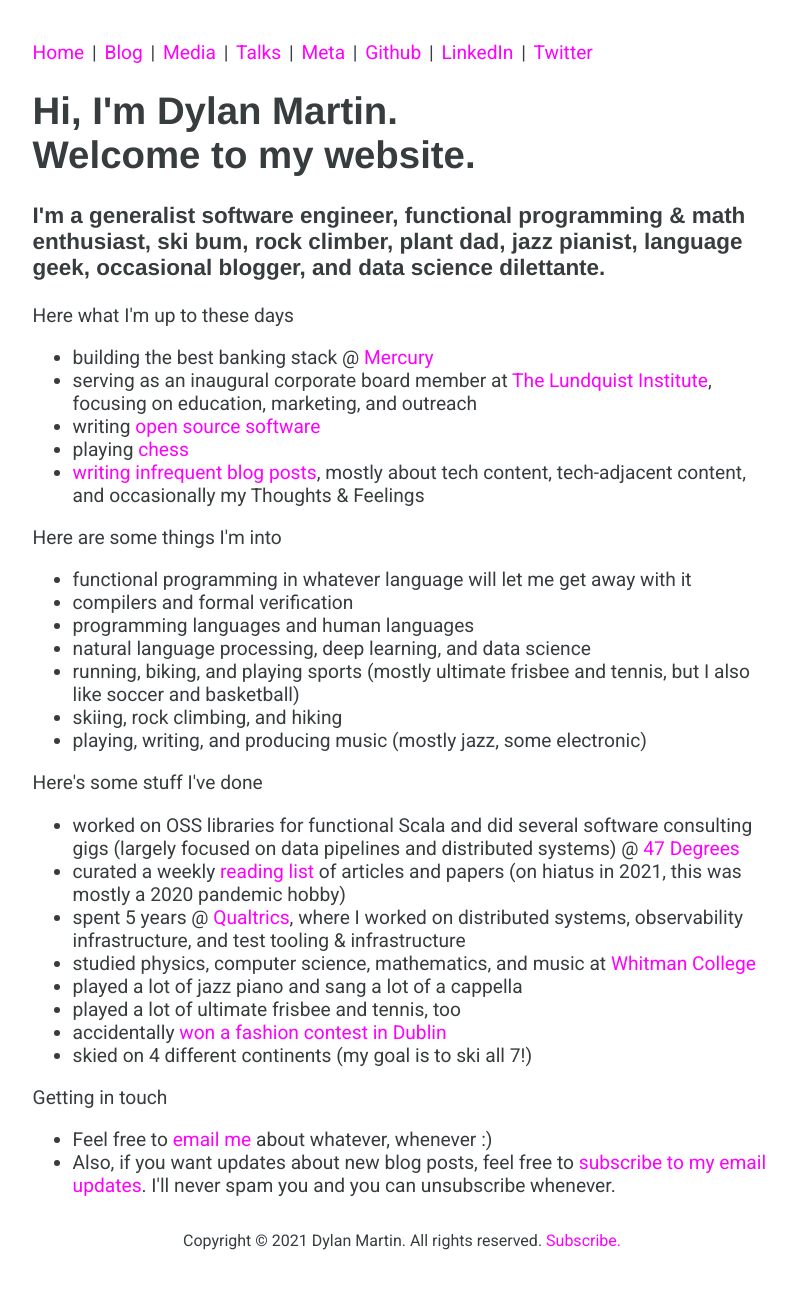
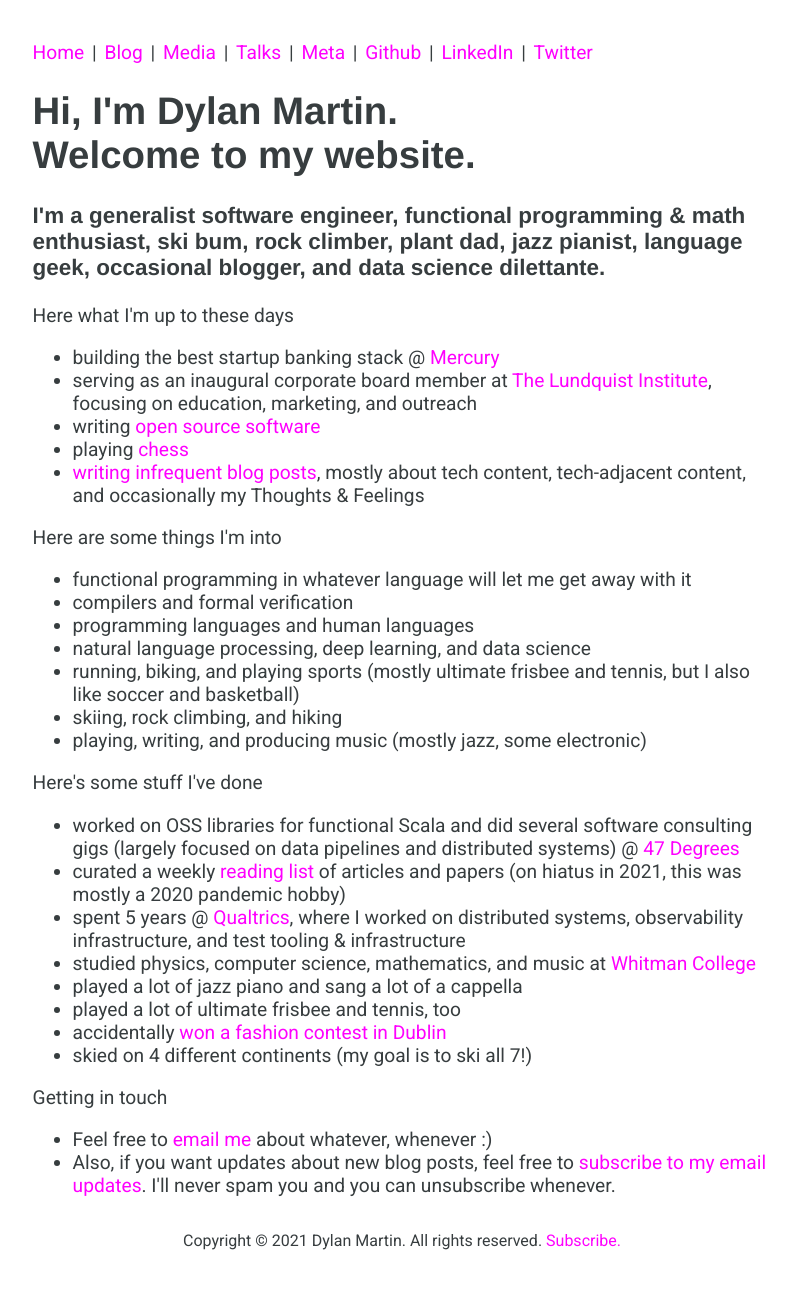
Before and after one commit to dmarticus/dmarticus.github.io, a Jekyll site: the page built from index.html, in a window 1280 px wide. Shown: the whole page, without its empty margins (238-1034 px from the left). Built offline with Jekyll 4.4.1, drawn with Linux system fonts in a browser that asks for light colours; comment, search, counter and statistics services are not loaded.

Commit message:
copy gotta be compliant

```diff
--- a/index.html
+++ b/index.html
@@ -9,7 +9,7 @@
 
 <header>Here what I'm up to these days</header>
 <ul>
-  <li>building the best banking stack @ <a href="https://mercury.com/about" rel="noreferrer" target="_blank">Mercury</a>
+  <li>building the best startup banking stack @ <a href="https://mercury.com/about" rel="noreferrer" target="_blank">Mercury</a>
   <li>serving as an inaugural corporate board member at <a href="https://lundquist.org/" rel="noreferrer"
       target="_blank">The Lundquist Institute</a>, focusing on education, marketing, and outreach</li>
   <li>writing <a href="https://github.com/dmarticus/" rel="noreferrer" target="_blank">open source software</a></li>
```
